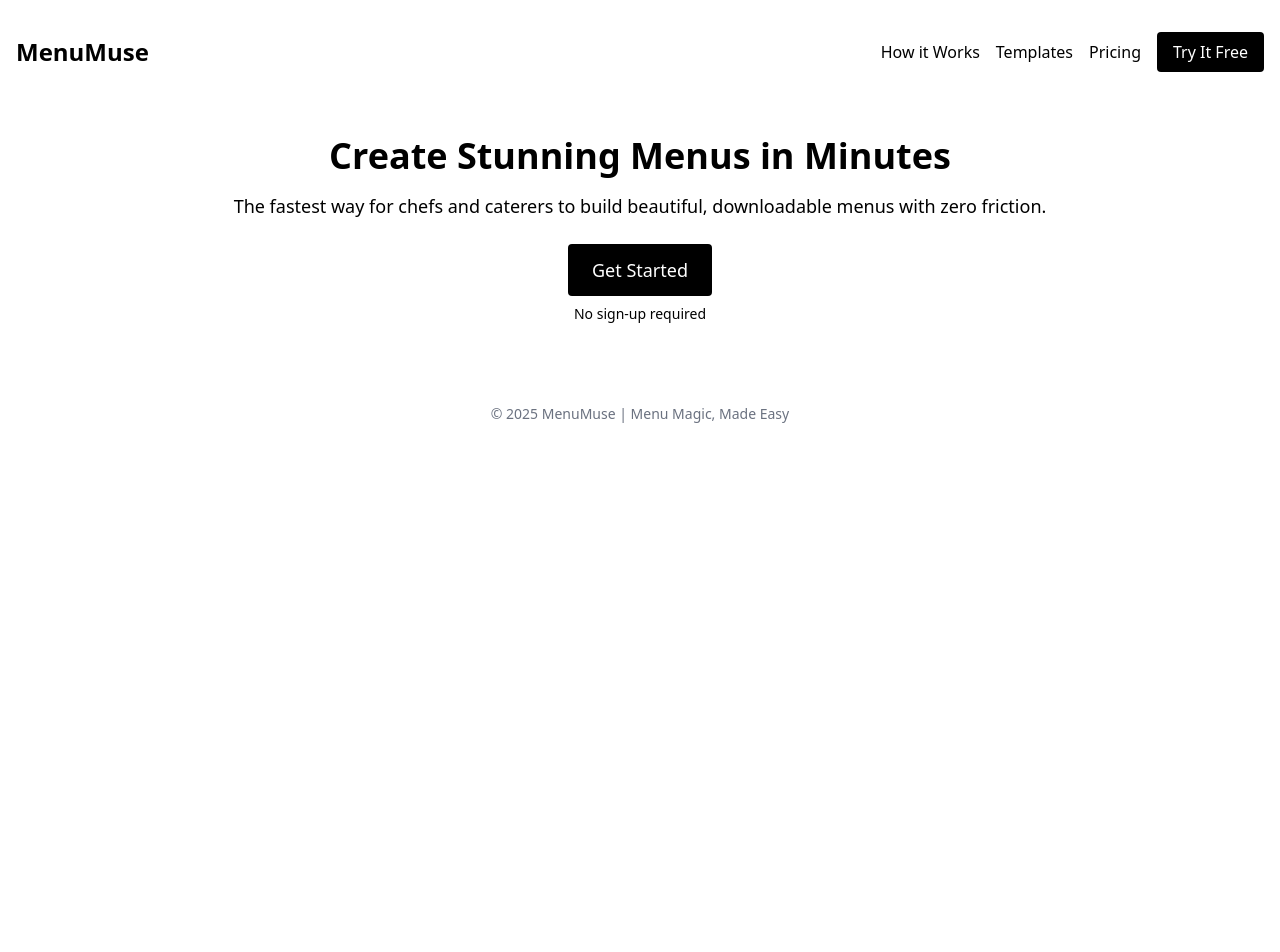
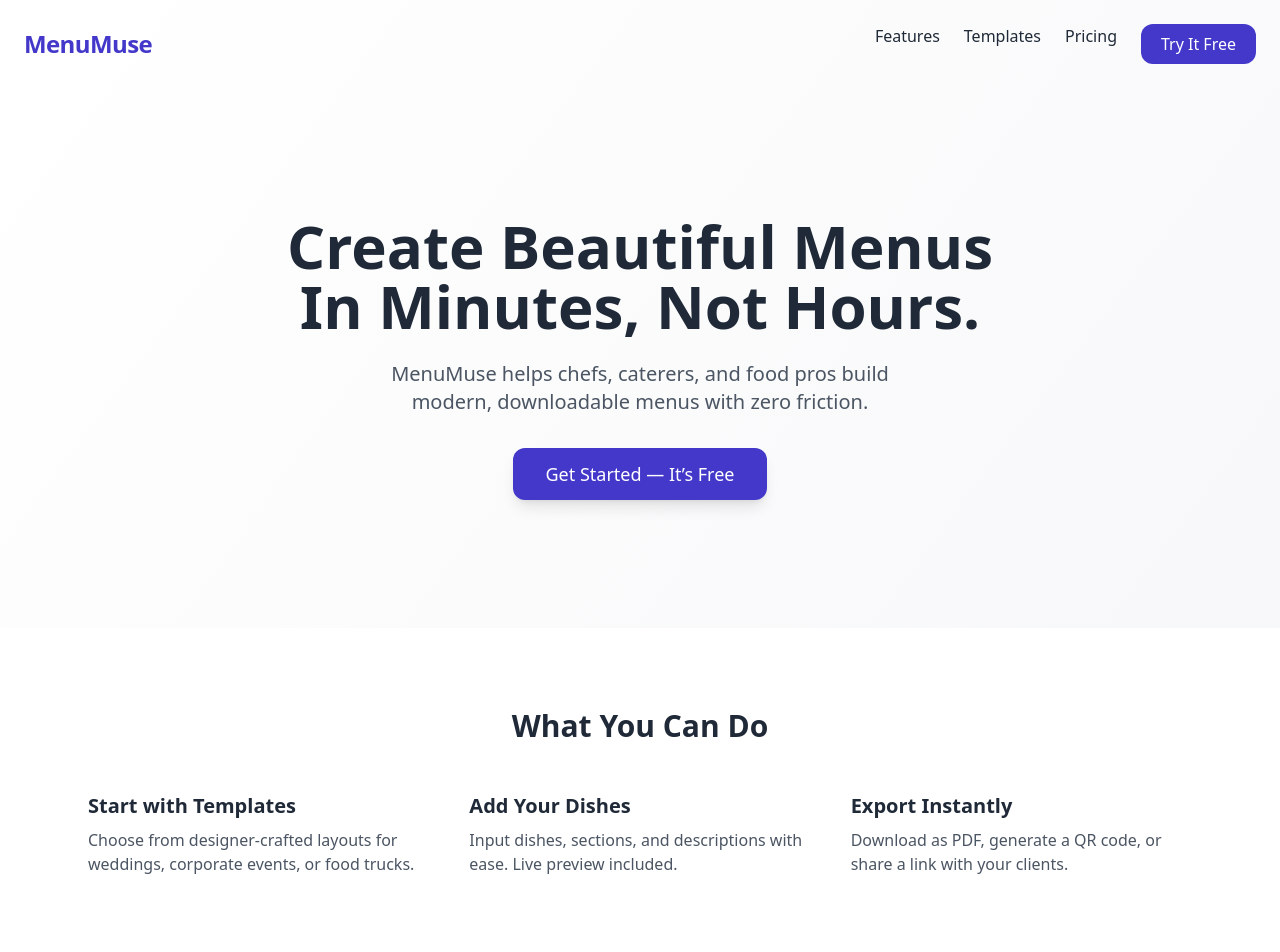
Before and after one commit to tigeronawire/menumuse, a Next.js app: page / in a window 1280 px wide. Shown: the top 952 px of the page. Before the commit the page ends 800 px from the top, so only its background shows below. Built offline with nearby package versions, Linux system fonts and the light colour scheme.

Commit message:
Add files via upload

```diff
--- a/pages/index.tsx
+++ b/pages/index.tsx
@@ -4,29 +4,83 @@ export default function Home() {
   return (
     <>
       <Head>
-        <title>MenuMuse</title>
-        <meta name="viewport" content="width=device-width, initial-scale=1" />
+        <title>MenuMuse | Menu Magic, Made Easy</title>
+        <meta name="description" content="Create stunning, professional menus in minutes with MenuMuse." />
+        <link rel="icon" href="/favicon.ico" />
       </Head>
-      <main className="px-4 py-8 font-sans">
-        <header className="flex justify-between items-center mb-8">
-          <div className="text-2xl font-bold">MenuMuse</div>
-          <nav className="space-x-4">
-            <a href="#how">How it Works</a>
-            <a href="#templates">Templates</a>
-            <a href="#pricing">Pricing</a>
-            <button className="bg-black text-white px-4 py-2 rounded">Try It Free</button>
-          </nav>
-        </header>
 
-        <section id="hero" className="text-center my-16">
-          <h1 className="text-4xl font-bold mb-4">Create Stunning Menus in Minutes</h1>
-          <p className="text-lg mb-6">The fastest way for chefs and caterers to build beautiful, downloadable menus with zero friction.</p>
-          <button className="bg-black text-white px-6 py-3 rounded text-lg">Get Started</button>
-          <div className="text-sm mt-2">No sign-up required</div>
+      <main className="min-h-screen bg-gradient-to-br from-white to-gray-100 text-gray-800 font-sans">
+        <nav className="flex justify-between items-center p-6 max-w-7xl mx-auto">
+          <div className="text-2xl font-bold tracking-tight text-indigo-700">MenuMuse</div>
+          <div className="space-x-6 hidden md:flex">
+            <a href="#features" className="hover:text-indigo-700 transition">Features</a>
+            <a href="#templates" className="hover:text-indigo-700 transition">Templates</a>
+            <a href="#pricing" className="hover:text-indigo-700 transition">Pricing</a>
+            <a href="#login" className="bg-indigo-700 text-white px-5 py-2 rounded-xl hover:bg-indigo-800 transition">Try It Free</a>
+          </div>
+        </nav>
+
+        <section className="text-center py-32 px-4 md:px-0">
+          <h1 className="text-4xl md:text-6xl font-extrabold leading-tight mb-6">
+            Create Beautiful Menus<br />In Minutes, Not Hours.
+          </h1>
+          <p className="text-lg md:text-xl max-w-xl mx-auto text-gray-600 mb-8">
+            MenuMuse helps chefs, caterers, and food pros build modern, downloadable menus with zero friction.
+          </p>
+          <a href="#start" className="inline-block bg-indigo-700 text-white px-8 py-3 text-lg rounded-xl shadow-lg hover:bg-indigo-800 transition">
+            Get Started — It’s Free
+          </a>
         </section>
 
-        <footer className="text-center mt-20 text-sm text-gray-500">
-          &copy; 2025 MenuMuse | Menu Magic, Made Easy
+        <section id="features" className="py-20 bg-white">
+          <div className="max-w-6xl mx-auto px-6">
+            <h2 className="text-3xl font-bold text-center mb-12">What You Can Do</h2>
+            <div className="grid md:grid-cols-3 gap-10 text-left">
+              <div>
+                <h3 className="text-xl font-semibold mb-2">Start with Templates</h3>
+                <p className="text-gray-600">Choose from designer-crafted layouts for weddings, corporate events, or food trucks.</p>
+              </div>
+              <div>
+                <h3 className="text-xl font-semibold mb-2">Add Your Dishes</h3>
+                <p className="text-gray-600">Input dishes, sections, and descriptions with ease. Live preview included.</p>
+              </div>
+              <div>
+                <h3 className="text-xl font-semibold mb-2">Export Instantly</h3>
+                <p className="text-gray-600">Download as PDF, generate a QR code, or share a link with your clients.</p>
+              </div>
+            </div>
+          </div>
+        </section>
+
+        <section id="testimonial" className="py-20 bg-indigo-50">
+          <div className="max-w-3xl mx-auto text-center px-6">
+            <blockquote className="text-2xl font-light italic text-indigo-800">
+              “MenuMuse made my life 100x easier. I had a gorgeous menu ready in 10 minutes.”
+            </blockquote>
+            <cite className="block mt-4 text-gray-700">— Olivia, Private Chef</cite>
+          </div>
+        </section>
+
+        <section id="pricing" className="py-20 bg-white">
+          <div className="max-w-4xl mx-auto text-center px-6">
+            <h2 className="text-3xl font-bold mb-6">Simple Pricing</h2>
+            <div className="flex flex-col md:flex-row justify-center gap-6">
+              <div className="border p-6 rounded-xl shadow-sm w-full md:w-1/2">
+                <h3 className="text-xl font-semibold mb-2">Free Plan</h3>
+                <p className="text-gray-600 mb-4">Try it out with 3 templates and MenuMuse branding.</p>
+                <p className="text-2xl font-bold">$0</p>
+              </div>
+              <div className="border p-6 rounded-xl shadow-lg w-full md:w-1/2 bg-indigo-700 text-white">
+                <h3 className="text-xl font-semibold mb-2">Pro Plan</h3>
+                <p className="mb-4">Full access, custom branding, and save/share options.</p>
+                <p className="text-2xl font-bold">$12/month or $99/year</p>
+              </div>
+            </div>
+          </div>
+        </section>
+
+        <footer className="bg-gray-100 text-center py-8 text-sm text-gray-500">
+          &copy; 2025 MenuMuse — Menu Magic, Made Easy
         </footer>
       </main>
     </>
```
